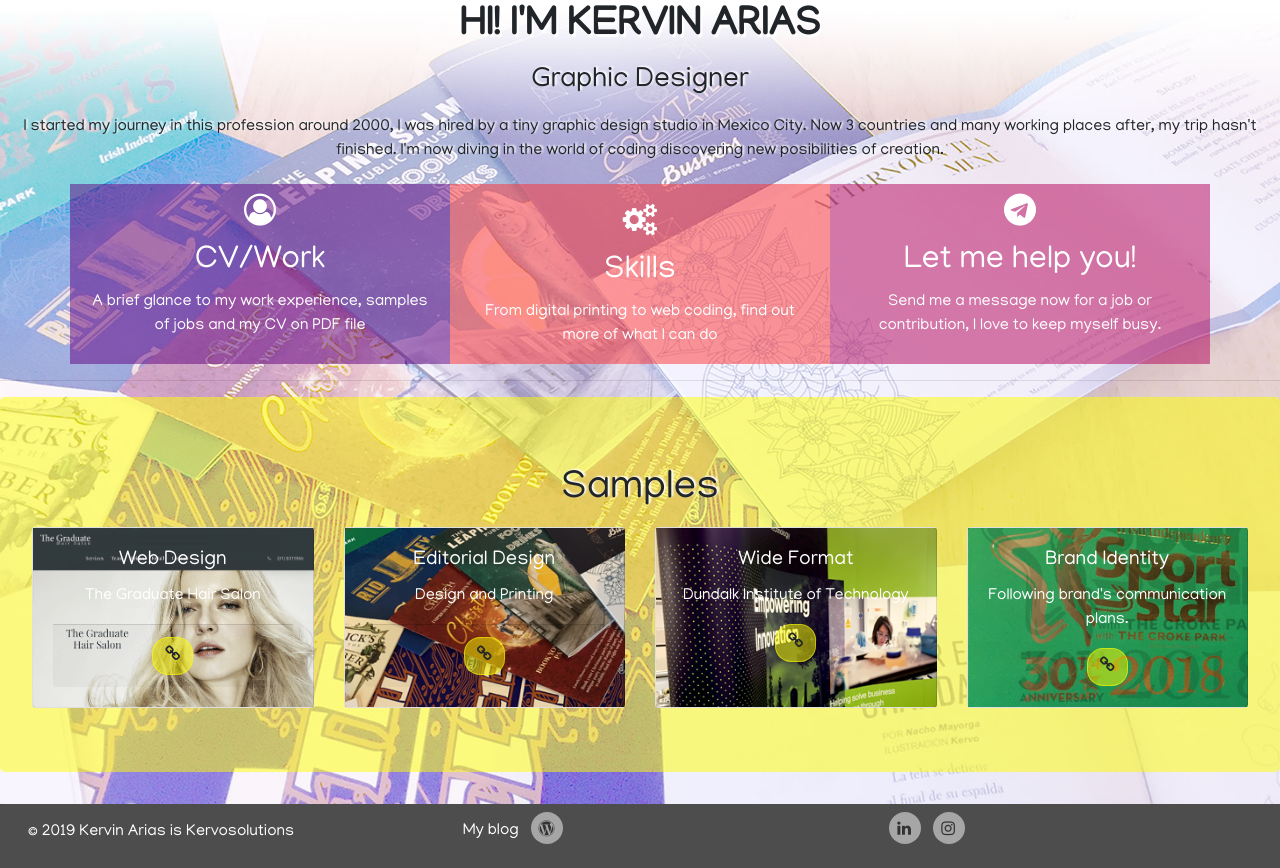
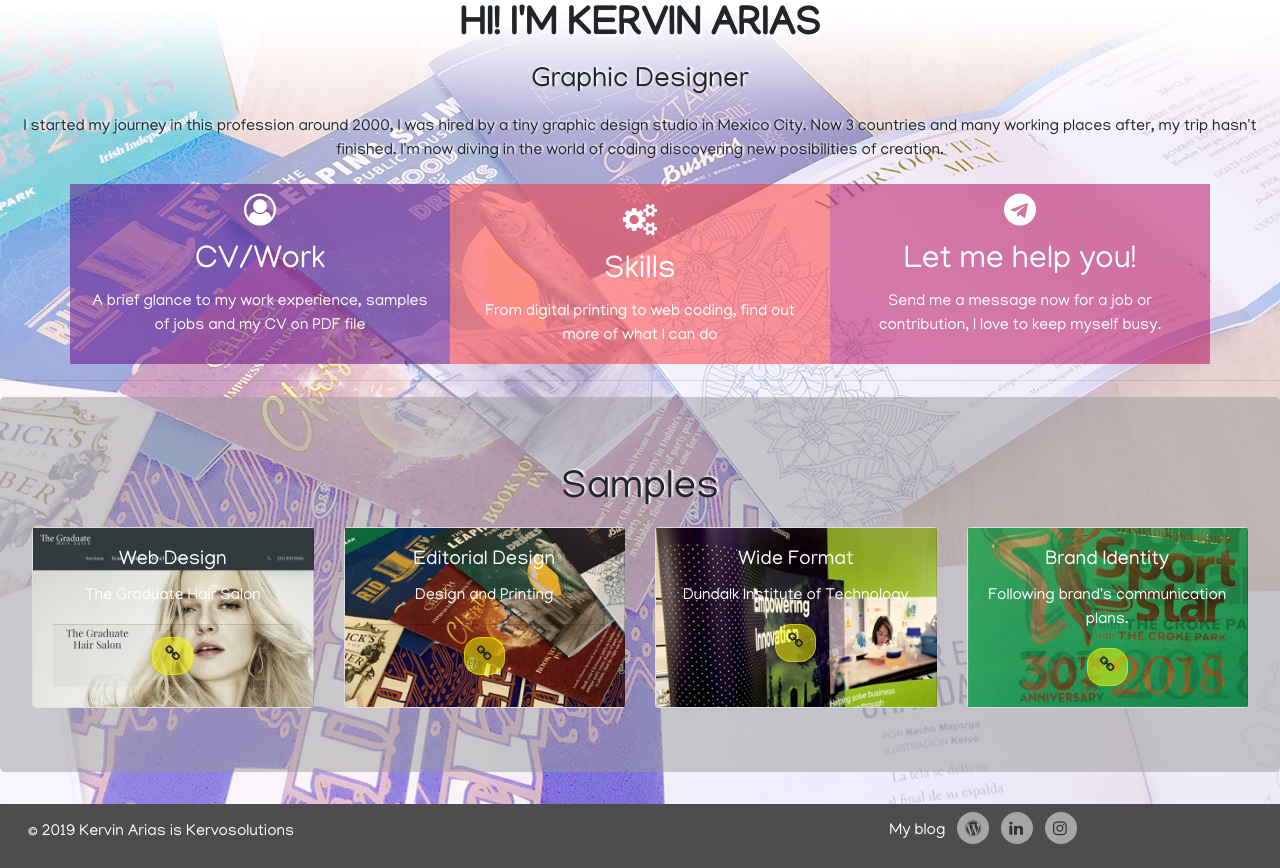
Before and after one commit to kervo/KervinAriasCv, a plain HTML site: page index.html in a window 1280 px wide. Shown: the part 352-1220 px from the top of the page. Drawn offline with nearby package versions, Linux system fonts and the light colour scheme.

Commit message:
Fixing Footer and changing galler background in styling

```diff
--- a/index.html
+++ b/index.html
@@ -615,22 +615,17 @@
 	<footer class="footer">
 		<div class="container-fluid">
 			<div class="row">
-				<div class="col-sm-4">
+				<div class="col-8">
 					<p class="footer-text">&#169; 2019 Kervin Arias is Kervosolutions</p>
 				</div>
-				<div class="col-sm-4">
+				<div class="col-4">
 					<ul class="list-inline social-links">
 						<li class="list-inline-item">My blog</li>
-						<li class="list-inline-item"><a href="https://kervosolutions.wordpress.com/" target="_blank"><i
-									class="fa fa-wordpress"></i></a></li>
-					</ul>
-				</div>
-				<div class="col-sm-4">
-					<ul class="list-inline social-links">
+						<li class="list-inline-item"><a href="https://kervosolutions.wordpress.com/" target="_blank"><i class="fa fa-wordpress"></i></a></li>
 						<li class="list-inline-item"><a href="https://ie.linkedin.com/in/kervin-arias-6a51b69a"
-								target="_blank"><i class="fa fa-linkedin"></i></a></li>
-						<li class="list-inline-item"><a href="https://www.instagram.com/kervosolutions"
-								target="_blank"><i class="fa fa-instagram"></i></a></li>
+							target="_blank"><i class="fa fa-linkedin"></i></a></li>
+					<li class="list-inline-item"><a href="https://www.instagram.com/kervosolutions"
+							target="_blank"><i class="fa fa-instagram"></i></a></li>
 					</ul>
 				</div>
 			</div>
--- a/styling.css
+++ b/styling.css
@@ -153,7 +153,7 @@ body {
 /*Gallery Styling */
 
 .gallery {
-    background-color: rgb(255, 255, 0, 0.5);
+    background-color: rgb(153, 153, 153, 0.5)
 }
 
 .gallerycard {
```
